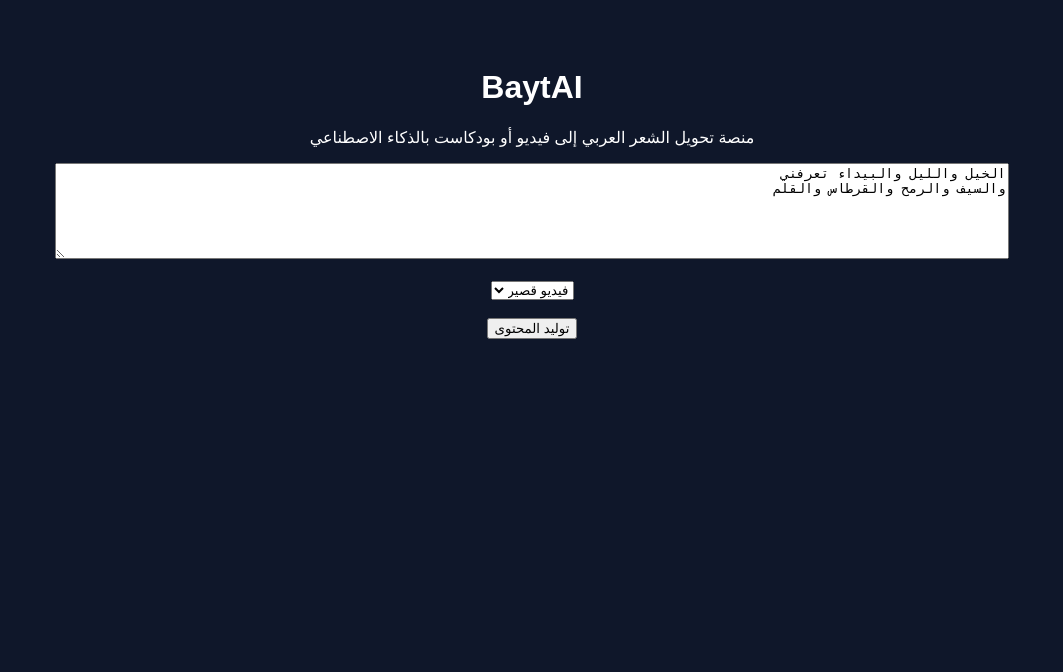
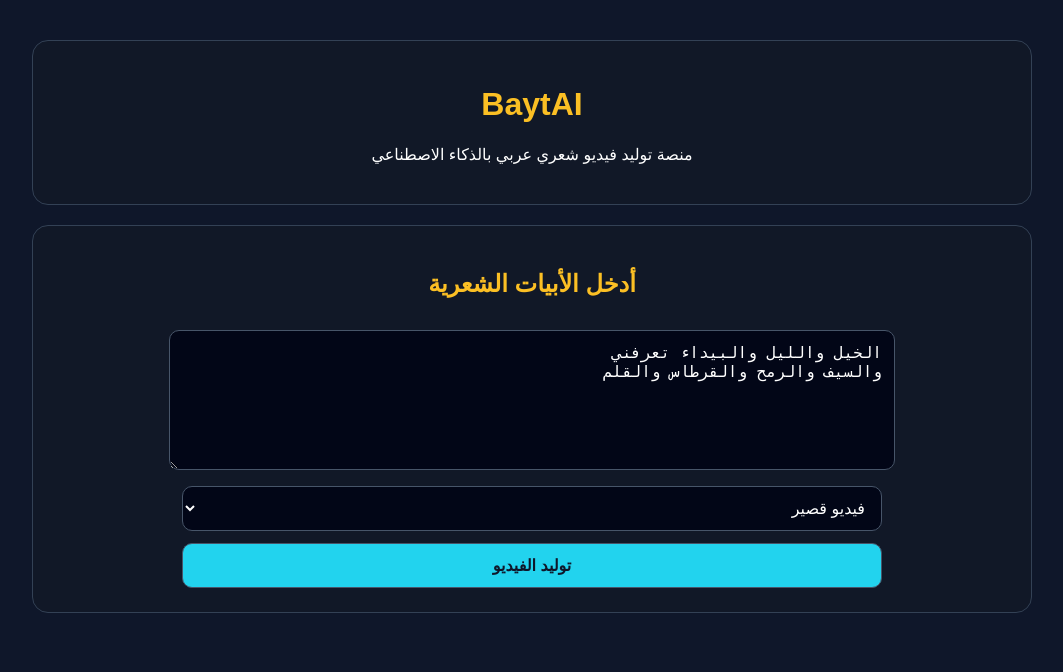
Before and after one commit to malkashaw-lab/Bayt-AI, a FastAPI app: page / in a window 1280 px wide. Shown: the top 672 px of the page, without its empty margins (108-1171 px from the left). Run offline with FastAPI, Linux system fonts and the light colour scheme.

Commit message:
Update index.html

```diff
--- a/templates/index.html
+++ b/templates/index.html
@@ -1,35 +1,108 @@
 <!DOCTYPE html>
 <html lang="ar" dir="rtl">
 <head>
-<meta charset="UTF-8">
-<title>BaytAI</title>
+  <meta charset="UTF-8">
+  <meta name="viewport" content="width=device-width, initial-scale=1.0">
+  <title>BaytAI</title>
+  <style>
+    body {
+      font-family: Arial, sans-serif;
+      background: #0f172a;
+      color: white;
+      margin: 0;
+      padding: 40px;
+      text-align: center;
+    }
+    .box {
+      max-width: 950px;
+      margin: auto;
+      background: #111827;
+      border: 1px solid #334155;
+      border-radius: 16px;
+      padding: 24px;
+      margin-bottom: 20px;
+    }
+    textarea, select, button {
+      width: 90%;
+      max-width: 700px;
+      padding: 12px;
+      margin-top: 12px;
+      border-radius: 10px;
+      border: 1px solid #475569;
+      background: #020617;
+      color: white;
+      font-size: 16px;
+    }
+    button {
+      background: #22d3ee;
+      color: #0f172a;
+      font-weight: bold;
+      cursor: pointer;
+    }
+    h1, h2 {
+      color: #fbbf24;
+    }
+    .result {
+      text-align: right;
+      line-height: 1.9;
+      background: #020617;
+      border: 1px solid #334155;
+      border-radius: 12px;
+      padding: 18px;
+      margin-top: 20px;
+    }
+    video {
+      width: 100%;
+      max-width: 800px;
+      border-radius: 12px;
+      margin-top: 20px;
+      border: 1px solid #334155;
+      background: black;
+    }
+  </style>
 </head>
+<body>
 
-<body style="font-family:Arial;background:#0f172a;color:white;text-align:center;padding:40px">
+  <div class="box">
+    <h1>BaytAI</h1>
+    <p>منصة توليد فيديو شعري عربي بالذكاء الاصطناعي</p>
+  </div>
 
-<h1>BaytAI</h1>
+  <div class="box">
+    <h2>أدخل الأبيات الشعرية</h2>
+    <form method="post" action="/generate">
+      <textarea name="poem" rows="6">الخيل والليل والبيداء تعرفني
+والسيف والرمح والقرطاس والقلم</textarea>
+      <br>
+      <select name="output_type">
+        <option value="فيديو قصير">فيديو قصير</option>
+        <option value="بودكاست">بودكاست</option>
+        <option value="فيديو تعليمي">فيديو تعليمي</option>
+      </select>
+      <br>
+      <button type="submit">توليد الفيديو</button>
+    </form>
+  </div>
 
-<p>منصة تحويل الشعر العربي إلى فيديو أو بودكاست بالذكاء الاصطناعي</p>
+  {% if result %}
+  <div class="box">
+    <h2>النتيجة</h2>
+    <div class="result">
+      <strong>الثيمة:</strong> {{ result.theme }}<br>
+      <strong>نوع المخرج:</strong> {{ result.output_type }}<br>
+      {% if result.error %}
+      <strong>الخطأ:</strong> {{ result.error }}
+      {% endif %}
+    </div>
 
-<form method="post" action="/generate">
-
-<textarea name="poem" rows="6" style="width:80%">
-الخيل والليل والبيداء تعرفني
-والسيف والرمح والقرطاس والقلم
-</textarea>
-
-<br><br>
-
-<select name="output_type">
-<option>فيديو قصير</option>
-<option>بودكاست</option>
-</select>
-
-<br><br>
-
-<button type="submit">توليد المحتوى</button>
-
-</form>
+    {% if result.video_url %}
+    <video controls>
+      <source src="{{ result.video_url }}" type="video/mp4">
+      المتصفح لا يدعم تشغيل الفيديو.
+    </video>
+    {% endif %}
+  </div>
+  {% endif %}
 
 </body>
 </html>
```
